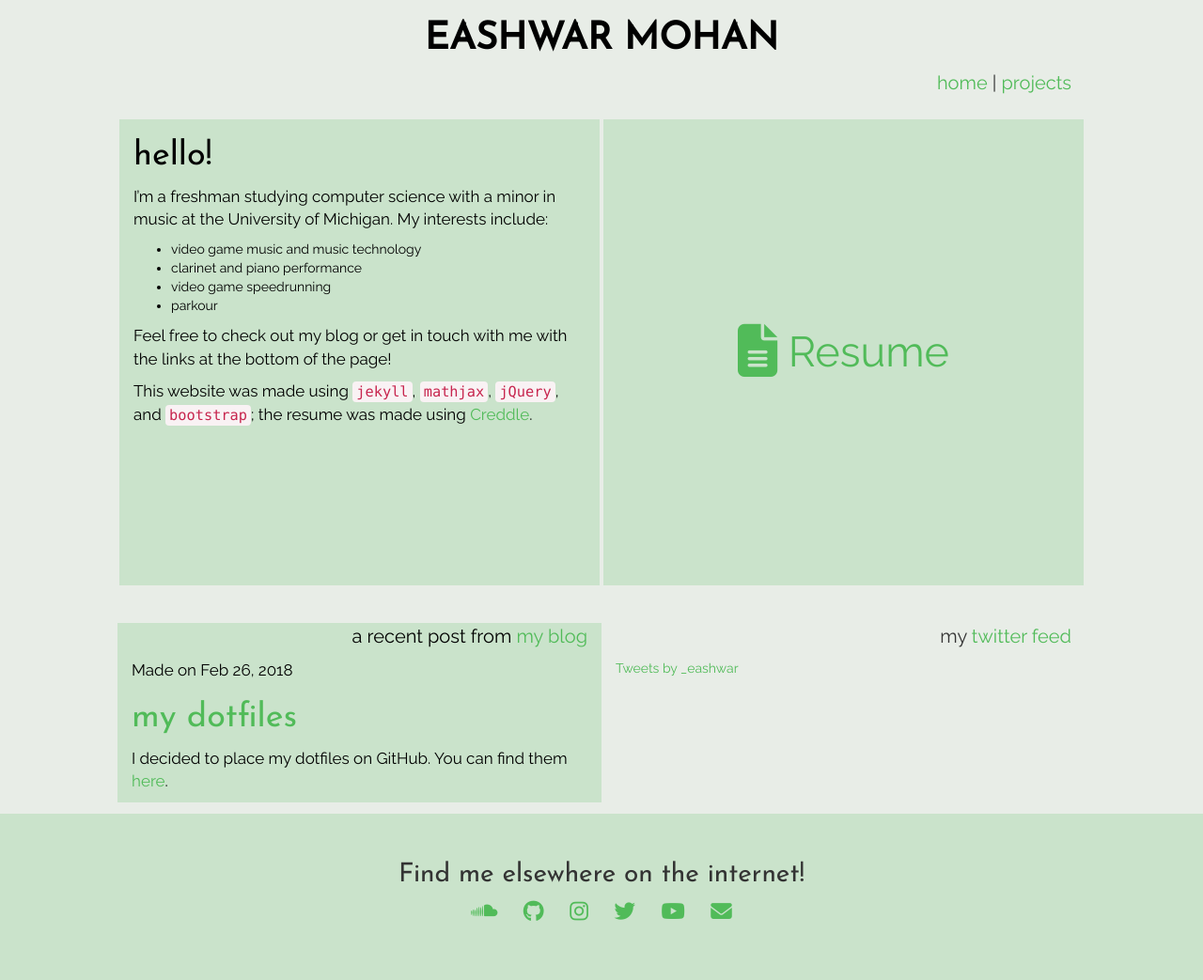
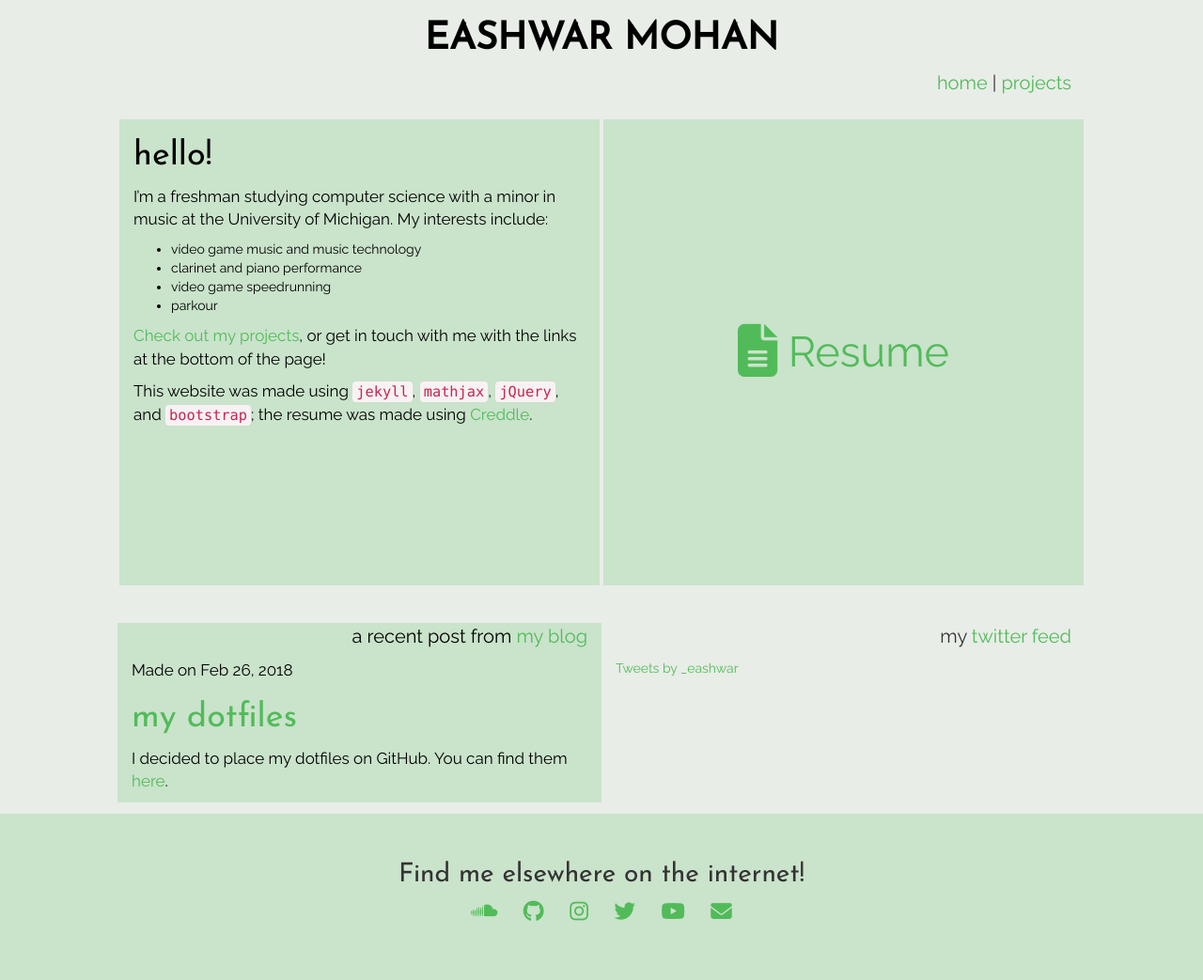
Before and after one commit to eashwar/eash.dev, a Jekyll site: the page built from index.html, in a window 1280 px wide. Shown: the whole page at 94% size. Built offline with Jekyll 4.4.1, drawn with Linux system fonts in a browser that asks for light colours; nearby versions of some CDN libraries; comment, search, counter and statistics services are not loaded.

Commit message:
Update about to include projects

```diff
--- a/about.md
+++ b/about.md
@@ -9,6 +9,6 @@ I'm a freshman studying computer science with a minor in music at the University
 * video game speedrunning
 * parkour
 
-Feel free to check out my blog or get in touch with me with the links at the bottom of the page!
+[Check out my projects]({{site.url}}/projects.html), or get in touch with me with the links at the bottom of the page!
 
 This website was made using [`jekyll`](https://jekyllrb.com/), [`mathjax`](https://www.mathjax.org/), [`jQuery`](http://jquery.com), and [`bootstrap`](http://getbootstrap.com/); the resume was made using [Creddle](http://creddle.io).
```
